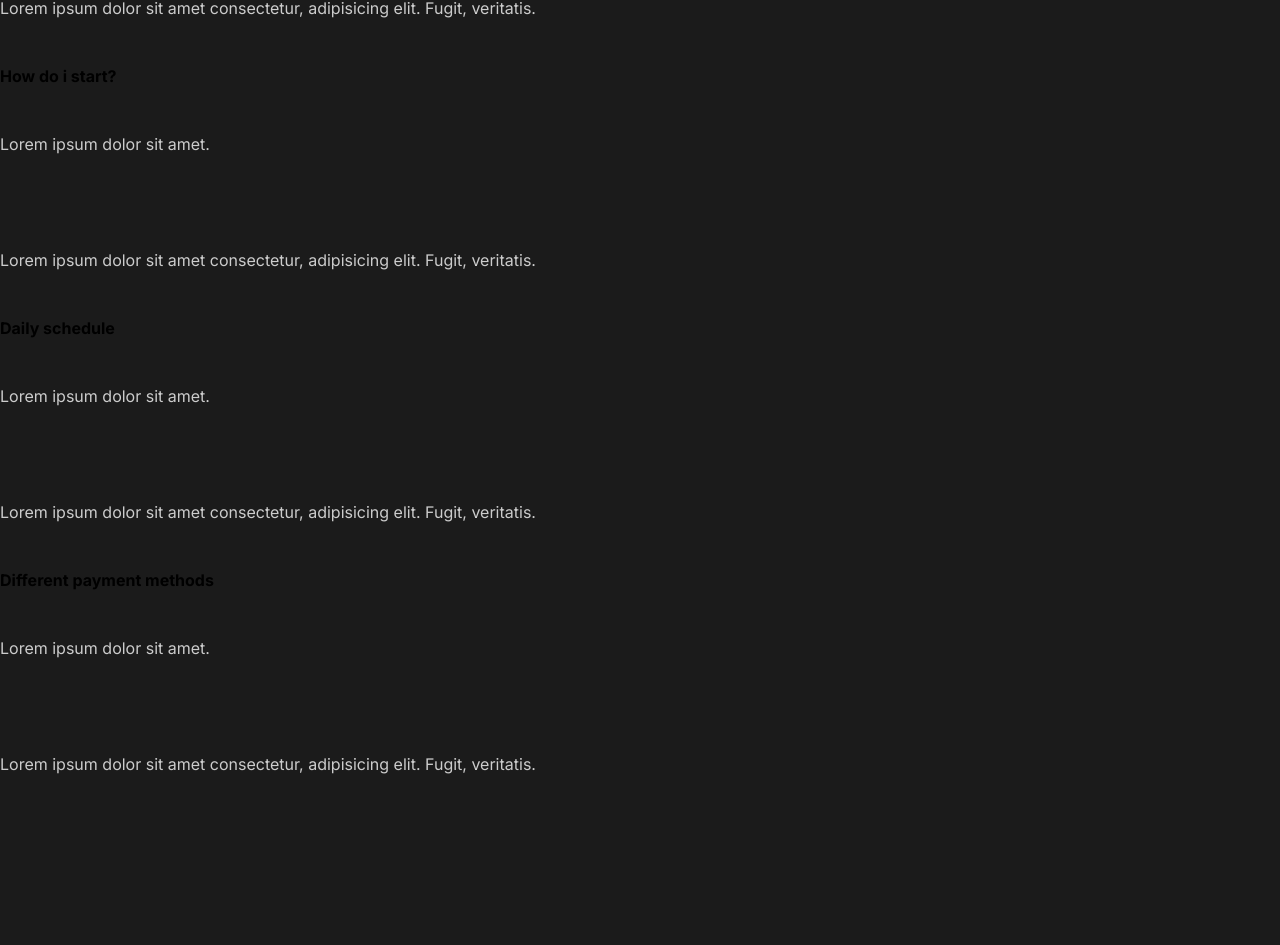
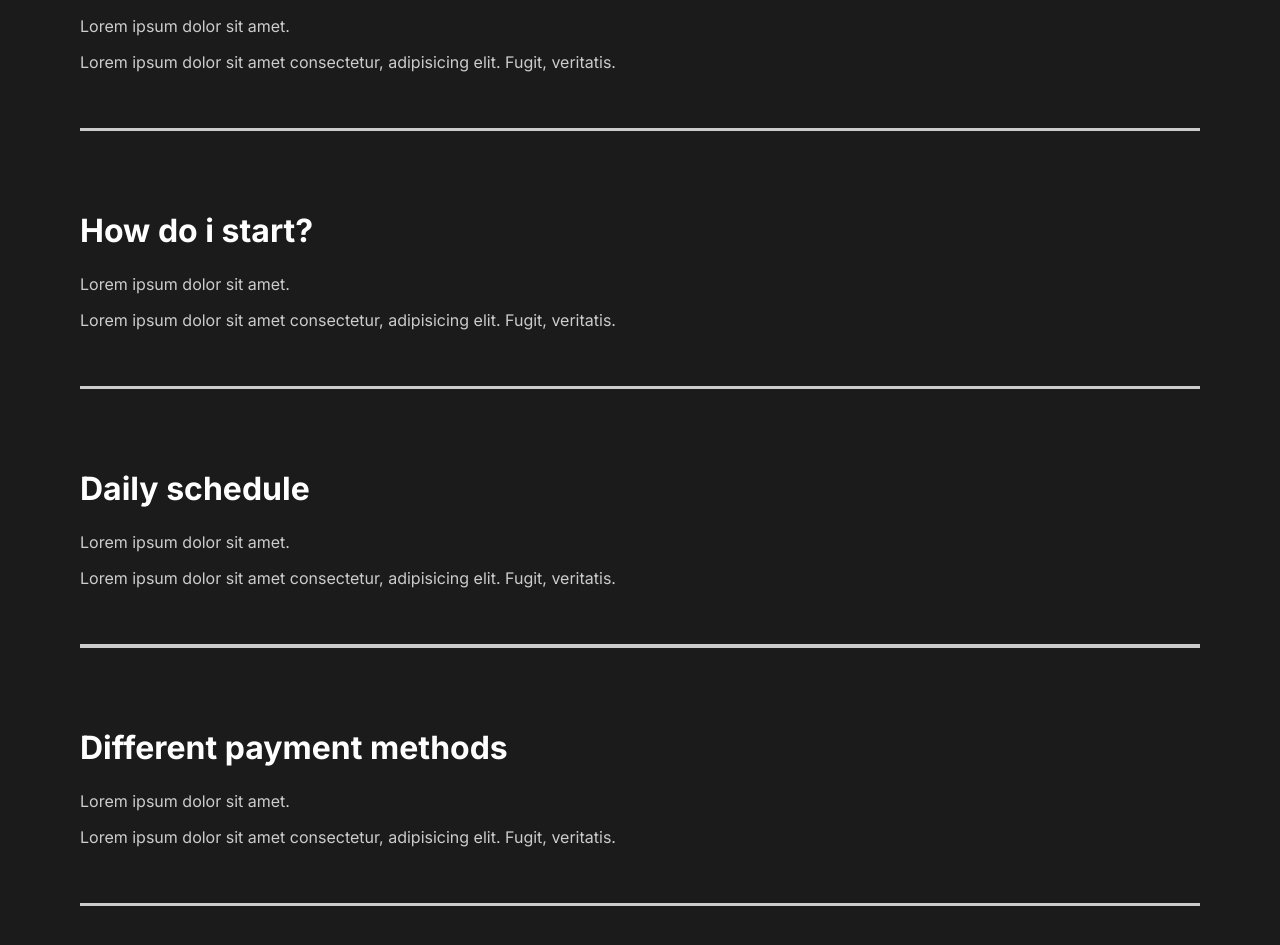
Before and after one commit to ahmed-khaled18/capture, a React (Create React App) app: page / in a window 1280 px wide. Shown: the part 1693-2638 px from the top of the page. Before the commit the page ends 2515 px from the top, so only its background shows below. Built offline with nearby package versions, Linux system fonts and the light colour scheme.

Commit message:
FAQ section styled

```diff
--- a/src/GlobalStyle.js
+++ b/src/GlobalStyle.js
@@ -37,6 +37,7 @@
     }
     h4{
         font-weight: bold;
+        font-size:2rem;
     }
     span{
         font-weight: bold;
--- a/src/components/FaqSection.js
+++ b/src/components/FaqSection.js
@@ -1,6 +1,8 @@
+import styled from "styled-components";
+import { Container } from "../Styles";
 const FaqSection = () => {
   return (
-    <div className="faq-container">
+    <Faq>
       <h2>
         Any Questions <span>FQA</span>
       </h2>
@@ -10,6 +12,7 @@
           <p>Lorem ipsum dolor sit amet.</p>
           <p>Lorem ipsum dolor sit amet consectetur, adipisicing elit. Fugit, veritatis.</p>
         </div>
+        <div className="faq-line"></div>
       </div>
       <div className="question">
         <h4>How do i start?</h4>
@@ -17,6 +20,7 @@
           <p>Lorem ipsum dolor sit amet.</p>
           <p>Lorem ipsum dolor sit amet consectetur, adipisicing elit. Fugit, veritatis.</p>
         </div>
+        <div className="faq-line"></div>
       </div>
       <div className="question">
         <h4>Daily schedule</h4>
@@ -24,6 +28,7 @@
           <p>Lorem ipsum dolor sit amet.</p>
           <p>Lorem ipsum dolor sit amet consectetur, adipisicing elit. Fugit, veritatis.</p>
         </div>
+        <div className="faq-line"></div>
       </div>
       <div className="question">
         <h4>Different payment methods</h4>
@@ -31,9 +36,36 @@
           <p>Lorem ipsum dolor sit amet.</p>
           <p>Lorem ipsum dolor sit amet consectetur, adipisicing elit. Fugit, veritatis.</p>
         </div>
+        <div className="faq-line"></div>
       </div>
-    </div>
+    </Faq>
   );
 };
 
+const Faq = styled(Container)`
+  display: block;
+  span {
+    display: block;
+  }
+  h2 {
+    padding-bottom: 1rem;
+    font-weight: lighter;
+  }
+  .faq-line {
+    background: #cccccc;
+    height: 0.2rem;
+    margin: 2rem 0rem;
+    width: 100%;
+  }
+  .question {
+    padding: 1.5rem 0rem;
+    cursor: pointer;
+  }
+  .answer {
+    padding: 1rem 0rem;
+    p {
+      padding: 0.5rem 0rem;
+    }
+  }
+`;
 export default FaqSection;
```
